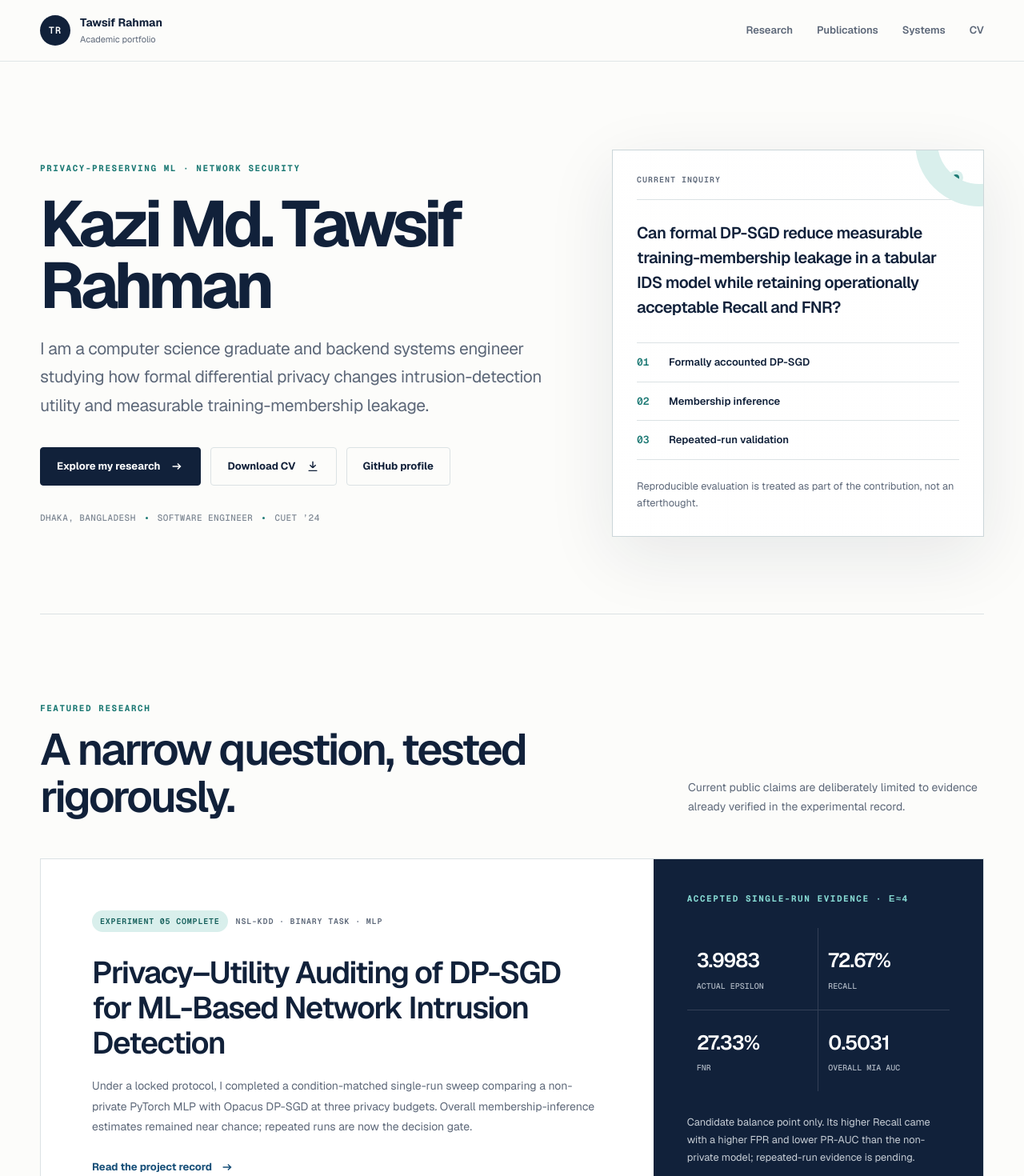
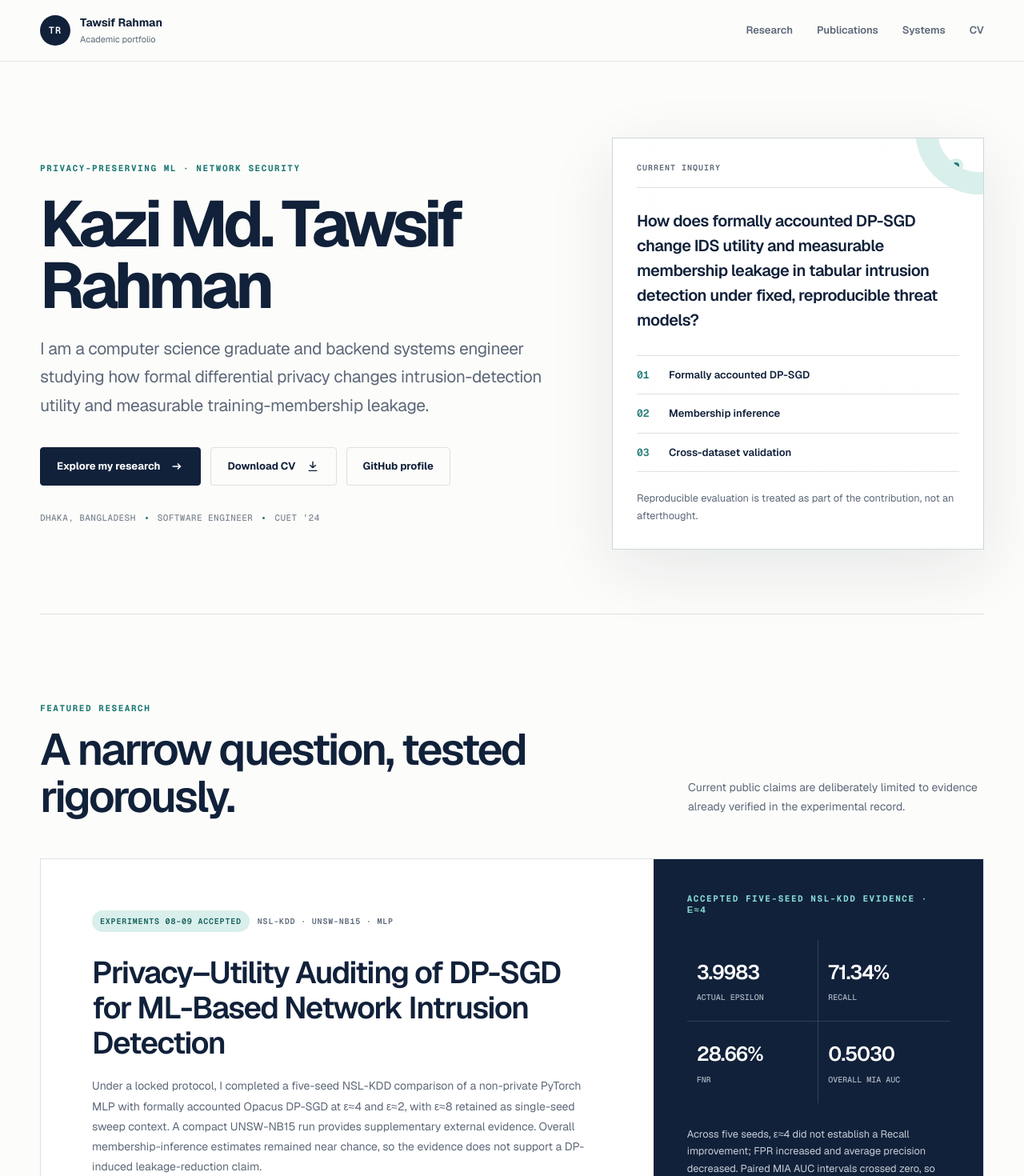
Before and after one commit to tawsif113/Academic-Portfolio, a Next.js app: page / in a window 1280 px wide. Shown: the top 1470 px of the page at 80% size. Built offline with nearby package versions, Linux system fonts and the light colour scheme.

Commit message:
Update homepage to accepted final research evidence

```diff
--- a/app/page.tsx
+++ b/app/page.tsx
@@ -70,9 +70,9 @@ export default function Home() {
               <i />
             </div>
             <p>
-              Can formal DP-SGD reduce measurable training-membership leakage
-              in a tabular IDS model while retaining operationally acceptable
-              Recall and FNR?
+              How does formally accounted DP-SGD change IDS utility and
+              measurable membership leakage in tabular intrusion detection
+              under fixed, reproducible threat models?
             </p>
             <ol>
               <li>
@@ -82,7 +82,7 @@ export default function Home() {
                 <span>02</span> Membership inference
               </li>
               <li>
-                <span>03</span> Repeated-run validation
+                <span>03</span> Cross-dataset validation
               </li>
             </ol>
             <small>
@@ -106,47 +106,50 @@ export default function Home() {
           <article className="featured">
             <div className="featured-copy">
               <div className="status">
-                <span>Experiment 05 complete</span> NSL-KDD · Binary task · MLP
+                <span>Experiments 08–09 accepted</span> NSL-KDD · UNSW-NB15 · MLP
               </div>
               <h3>
                 Privacy–Utility Auditing of DP-SGD for ML-Based Network
                 Intrusion Detection
               </h3>
               <p>
-                Under a locked protocol, I completed a condition-matched
-                single-run sweep comparing a non-private PyTorch MLP with
-                Opacus DP-SGD at three privacy budgets. Overall
-                membership-inference estimates remained near chance; repeated
-                runs are now the decision gate.
+                Under a locked protocol, I completed a five-seed NSL-KDD
+                comparison of a non-private PyTorch MLP with formally accounted
+                Opacus DP-SGD at ε≈4 and ε≈2, with ε≈8 retained as single-seed
+                sweep context. A compact UNSW-NB15 run provides supplementary
+                external evidence. Overall membership-inference estimates
+                remained near chance, so the evidence does not support a
+                DP-induced leakage-reduction claim.
               </p>
               <Link className="text-link" href="/research">
                 Read the project record <Arrow />
               </Link>
             </div>
             <div className="evidence">
-              <p className="eyebrow">Accepted single-run evidence · ε≈4</p>
+              <p className="eyebrow">Accepted five-seed NSL-KDD evidence · ε≈4</p>
               <div className="metrics">
                 <div>
                   <strong>3.9983</strong>
                   <span>Actual epsilon</span>
                 </div>
                 <div>
-                  <strong>72.67%</strong>
+                  <strong>71.34%</strong>
                   <span>Recall</span>
                 </div>
                 <div>
-                  <strong>27.33%</strong>
+                  <strong>28.66%</strong>
                   <span>FNR</span>
                 </div>
                 <div>
-                  <strong>0.5031</strong>
+                  <strong>0.5030</strong>
                   <span>Overall MIA AUC</span>
                 </div>
               </div>
               <small>
-                Candidate balance point only. Its higher Recall came with a
-                higher FPR and lower PR-AUC than the non-private model;
-                repeated-run evidence is pending.
+                Across five seeds, ε≈4 did not establish a Recall improvement;
+                FPR increased and average precision decreased. Paired MIA AUC
+                intervals crossed zero, so measured leakage reduction is not
+                established.
               </small>
             </div>
           </article>
```
